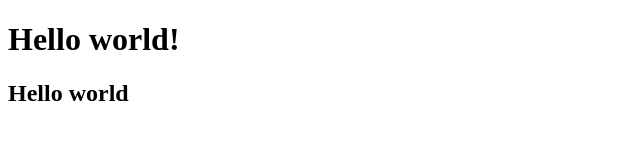
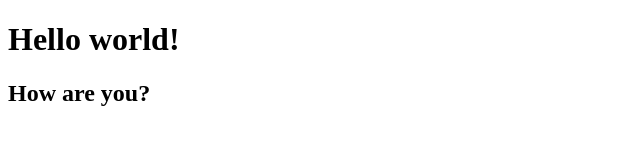
Before and after one commit to Topcode1/github-tutorial, a plain HTML site: page index.html in a window 1280 px wide. Shown: the full height of the page, 0-640 px from the left. Drawn offline with Linux system fonts and the light colour scheme.

Commit message:
first commit

```diff
--- a/index.html
+++ b/index.html
@@ -10,6 +10,6 @@
 </head>
 <body>
   <h1>Hello world!</h1>
-  <h2>Hello world</h2>
+  <h2>How are you?</h2>
 </body>
 </html>
```
